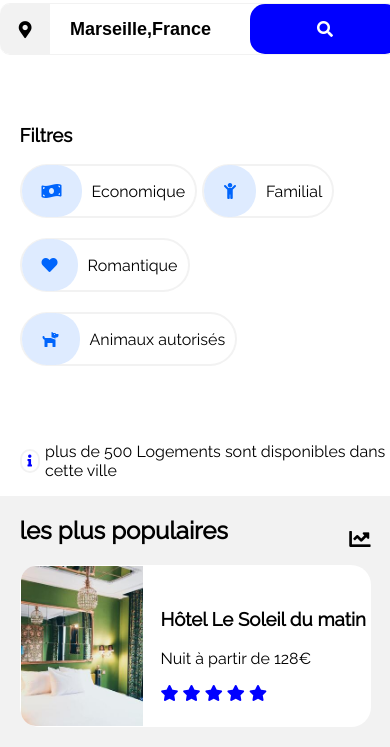
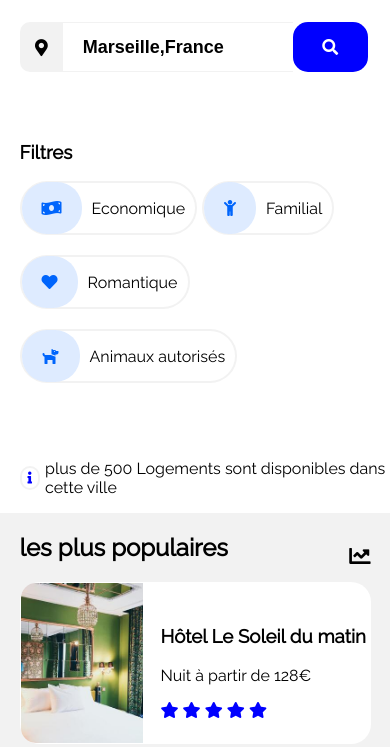
Before and after one commit to vivien41/vivienprost_2_18082021, a plain HTML site: page index.html in a window 390 px wide. Shown: the part 357-1104 px from the top of the page. Drawn offline with Linux system fonts and the light colour scheme.

Commit message:
correction sur la maquette verion pc tablette et mobile

```diff
--- a/index.html
+++ b/index.html
@@ -1,5 +1,6 @@
 <!DOCTYPE html>
 <html lang="fr">
+
 <head>
     <meta charset="UTF-8">
     <meta http-equiv="X-UA-Compatible" content="IE=edge">
@@ -10,23 +11,28 @@
     <link rel="preconnect" href="https://fonts.gstatic.com" crossorigin>
     <link href="https://fonts.googleapis.com/css2?family=Raleway&display=swap" rel="stylesheet">
     <script src="https://kit.fontawesome.com/954e2859cO.js" crossorigin="anonymous"></script>
-    <link rel="stylesheet" href="https://use.fontawesome.com/releases/v5.15.4/css/all.css" integrity="sha384-DyZ88mC6Up2uqS4h/KRgHuoeGwBcD4Ng9SiP4dIRy0EXTlnuz47vAwmeGwVChigm" crossorigin="anonymous">
+    <link rel="stylesheet" href="https://use.fontawesome.com/releases/v5.15.4/css/all.css"
+        integrity="sha384-DyZ88mC6Up2uqS4h/KRgHuoeGwBcD4Ng9SiP4dIRy0EXTlnuz47vAwmeGwVChigm" crossorigin="anonymous">
 
 </head>
+
 <body>
     <nav>
         <div class="sizeliens flexBetween">
             <div class="mobiletitre">
-            <img class="margelogo"
-             src="images/logo/Reservia@3x.png" alt="logo Reservia" width="120" height="50"></div>
+                <img class="margelogo" src="images/logo/Reservia@3x.png" alt="logo Reservia" width="120" height="50">
+            </div>
             <div class="sizelien12 flexCentre">
                 <div class="sizelien sizelienmobile flexCentre bordurenav">
-            <a class="flexCentre sizeliens colorliens13 decorationnone" href="#hebergement">Hébergement</a></div>
+                    <a class="flexCentre sizeliens colorliens13 decorationnone" href="#hebergement">Hébergement</a>
+                </div>
                 <div class="sizelien sizelienmobile flexCentre bordurenav">
-            <a class="flexCentre sizeliens colorliens2 decorationnone" href="#activites">Activités</a></div>
+                    <a class="flexCentre sizeliens colorliens2 decorationnone" href="#activites">Activités</a>
+                </div>
             </div>
             <div class="sizelien flexCentre bordurenav">
-            <a class="flexCentre sizeliens texteGras colorliens13 decorationnone" href="#">S'inscrire</a></div>
+                <a class="flexCentre sizeliens texteGras colorliens13 decorationnone" href="#">S'inscrire</a>
+            </div>
         </div>
     </nav>
     <div>
@@ -35,16 +41,20 @@
     </div>
     <div class="flexCentre bordursearch">
         <div class="backgris flexCentre iconesize">
-                <i class="fas fa-map-marker-alt"></i></div>
+            <i class="fas fa-map-marker-alt"></i>
+        </div>
         <div>
-                <input class="rechercher flexCentre bordurnone paddingsearch" type="search" value="Marseille,France"/></div>
+            <input class="rechercher flexCentre paddingsearch" type="search" value="Marseille,France" />
+        </div>
         <div class="backbleu flexCentre buttonsearch">
             <span class="mobilenone">Rechercher</span>
             <span class="desktopnone"><i class="fas fa-search"></i></span>
         </div>
     </div>
     <div class=" mobilefiltre Filtres margefiltres">
-        <div class="margefiltresTitre"><h3>Filtres</h3></div>
+        <div class="margefiltresTitre">
+            <h3>Filtres</h3>
+        </div>
         <div class="flexAround">
             <div class="mobileeconomique flexBetween filtrestexteIcone">
                 <i class="fas fa-money-bill-wave flexCentre fa-lg filtresIcone icone"></i>
@@ -223,34 +233,46 @@
         <div class="blocactivites flexBetween">
             <div class="cubeactivites flexColumnCentre">
                 <div class="imgactivites1"></div>
-                <div class="hauteurtitres titreactivites"><h3>Vieux Port</h3></div>
+                <div class="hauteurtitres titreactivites">
+                    <h3>Vieux Port</h3>
+                </div>
             </div>
 
             <div class="blocactivites2356 flexColumnBetween">
                 <div class="cubeactivites2356 flexColumnCentre">
                     <div class="imgactivites2"></div>
-                <div class="hauteurtitres titreactivites"><h3>Fort de Pomègue</h3></div>
+                    <div class="hauteurtitres titreactivites">
+                        <h3>Fort de Pomègue</h3>
+                    </div>
                 </div>
 
                 <div class="cubeactivites2356 flexColumnCentre">
                     <div class="imgactivites3"></div>
-                <div class="hauteurtitres titreactivites"><h3>Îles du Frioul</h3></div>
+                    <div class="hauteurtitres titreactivites">
+                        <h3>Îles du Frioul</h3>
+                    </div>
                 </div>
             </div>
             <div class="cubeactivites flexColumnCentre">
                 <div class="imgactivites4"></div>
-            <div class="hauteurtitres titreactivites"><h3>Parc National des Calanques</h3></div>
+                <div class="hauteurtitres titreactivites">
+                    <h3>Parc National des Calanques</h3>
+                </div>
             </div>
 
             <div class="blocactivites2356 flexColumnBetween">
                 <div class="cubeactivites2356 flexColumnCentre">
                     <div class="imgactivites5"></div>
-            <div class="hauteurtitres titreactivites"><h3>Notre-Dames-de-la-Garde</h3></div>
+                    <div class="hauteurtitres titreactivites">
+                        <h3>Notre-Dames-de-la-Garde</h3>
+                    </div>
                 </div>
 
                 <div class="cubeactivites2356 flexColumnCentre">
                     <div class="imgactivites6"></div>
-            <div class="hauteurtitres titreactivites"><h3>Parc longchamp</h3></div>
+                    <div class="hauteurtitres titreactivites">
+                        <h3>Parc longchamp</h3>
+                    </div>
                 </div>
             </div>
         </div>
@@ -259,9 +281,12 @@
         <div class=" footer backgris flexBetween">
             <div class=" margblocfooter1 tailleblocfooter">
                 <h3>A propos</h3>
-                <div class="divlienfooter"><a href="#" class="decorationnone lienfooter">Fonctionnement du site</a></div>
-                <div class="divlienfooter"><a href="#" class="decorationnone lienfooter">Condiction Générales de vente</a></div>
-                <div class="divlienfooter"><a href="#" class="decorationnone lienfooter">Données et confidentialité</a></div>
+                <div class="divlienfooter"><a href="#" class="decorationnone lienfooter">Fonctionnement du site</a>
+                </div>
+                <div class="divlienfooter"><a href="#" class="decorationnone lienfooter">Condiction Générales de
+                        vente</a></div>
+                <div class="divlienfooter"><a href="#" class="decorationnone lienfooter">Données et confidentialité</a>
+                </div>
             </div>
             <div class="tailleblocfooter">
                 <h3>Nos hébergements</h3>
@@ -276,4 +301,5 @@
         </div>
     </footer>
 </body>
+
 </html>
--- a/styles.css
+++ b/styles.css
@@ -90,12 +90,14 @@ body {
 /*Header */
 .bordursearch {
     width: 400px;
+    margin-top: 25px;
     border-radius: 10px;
     border: 0.5px solid #f2f2f2 ;
 }
 .iconesize {
     height: 50px;
-    width: 50px;
+    padding-left: 15px;
+    padding-right: 15px;
     border-radius: 10px 0px 0px 10px;
 }
 .rechercher {
@@ -115,7 +117,6 @@ body {
     padding-left: 20px;
 }
 .buttonsearch {
-    min-width: 150px;
     height: 50px;
     width: 200px;
     color: white;
@@ -589,16 +590,22 @@ height: 150px;
         flex-wrap: wrap;
     }
     .rechercher {
-        width: 200px;
+        border: 1px solid #f2f2f2;
+        border-left: none;
+        border-right: none;
     }
     .bordursearch {
-        min-width: 300px;
-        border: none;
-        border-top: 1px solid #f2f2f2;
-        border-bottom: 1px solid #f2f2f2;
+    min-width: 300px;
+    margin-top: 25px;
+    padding-left: 20px;
+    margin-bottom: 25;
+    border: none;
+    width: 100%;
+    justify-content: initial;
     }
     .buttonsearch {
-        width: 50px;
+        width: 30px;
+        min-width: 75px;
         border-radius: 15px;
     }
     .desktopnone {
@@ -639,5 +646,7 @@ height: 150px;
     html,body {
         margin: 0%;
         padding: 0%;
+        overflow-x: hidden;
+
     }
 }
```
Lines whose indentation alone changed are shown as unchanged.
